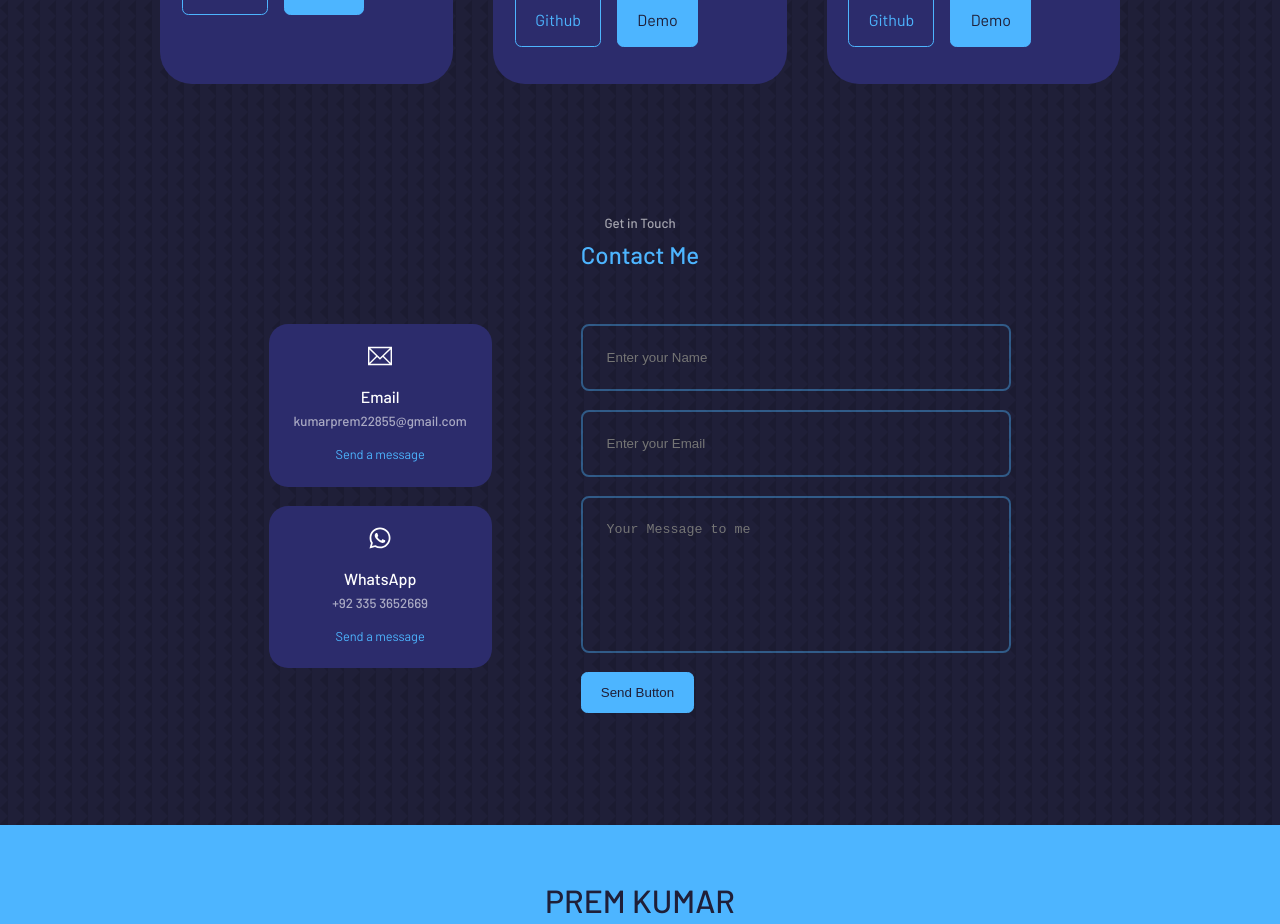
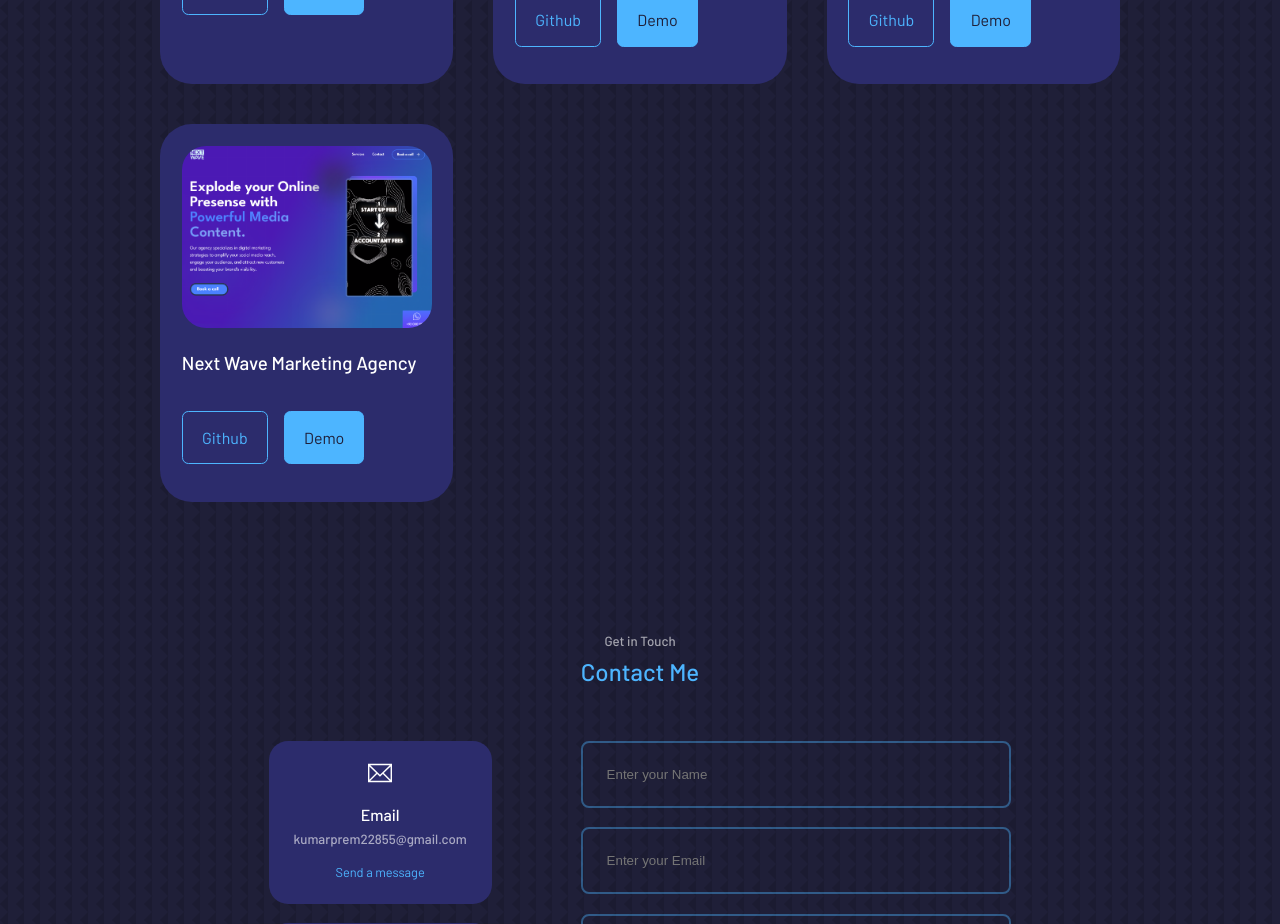
Before and after one commit to Headbreakar/codsoft_portfolio_react, a React (Create React App) app: page / in a window 1280 px wide. Shown: the part 4000-4924 px from the top of the page. Built offline with nearby package versions, Linux system fonts and the light colour scheme.

Commit message:
added a new project

```diff
--- a/src/components/portfolio/portfolio.jsx
+++ b/src/components/portfolio/portfolio.jsx
@@ -7,6 +7,7 @@ import img4 from "../../assets/portfolio4.jpg";
 import img5 from "../../assets/portfolio5.jpg";
 import img6 from "../../assets/portfolio6.png";
 import img7 from "../../assets/portfolio7.png";
+import img8 from "../../assets/portfolio8.jpg";
 const data = [
   {
     id: 1,
@@ -50,6 +51,13 @@ const data = [
     github: "https://github.com/Headbreakar",
     demo: "https://spideranimation.netlify.app/",
   },
+  {
+    id: 7,
+    image: img8,
+    title: "Next Wave Marketing Agency",
+    github: "https://github.com/Headbreakar/next-wave-agency",
+    demo: "https://next-wave-agency.vercel.app/",
+  },
 ];
 
 const portfolio = () => {
```
Also changed, not shown: src/assets/portfolio8.jpg (added).
